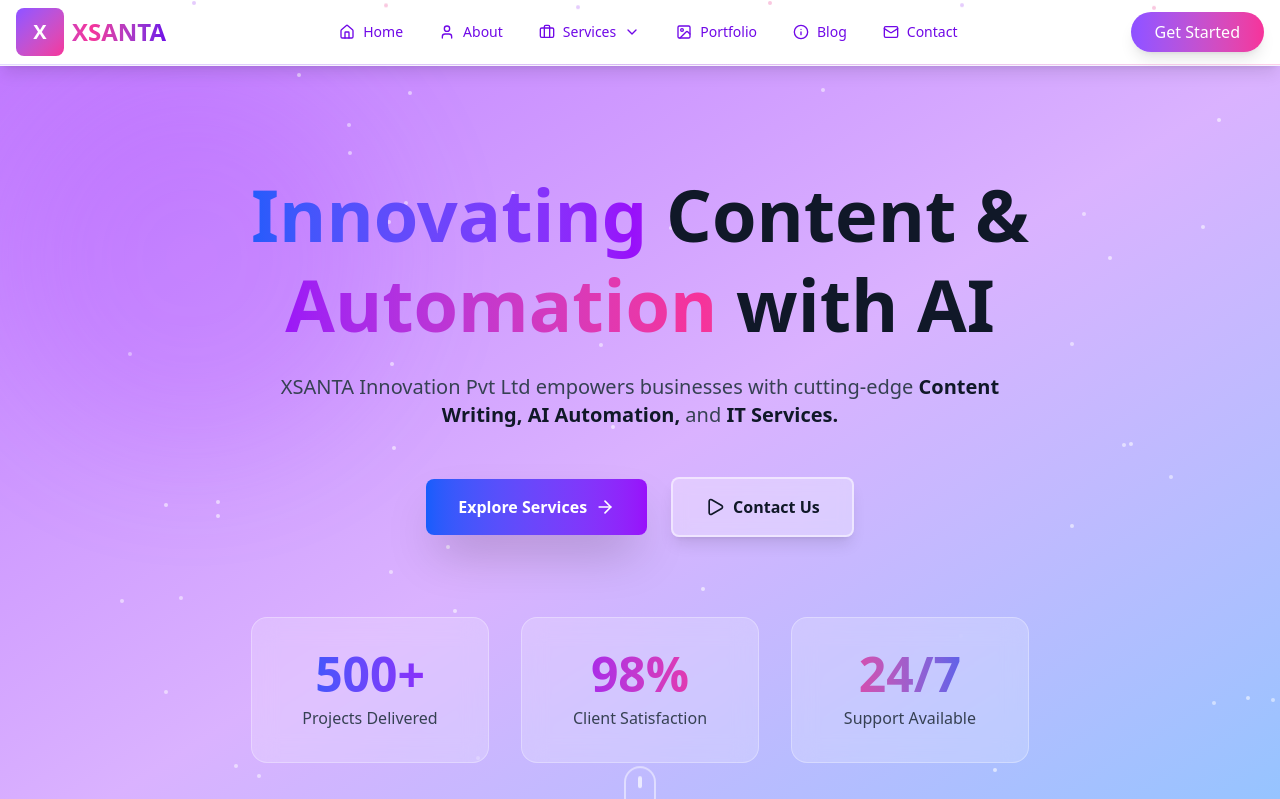
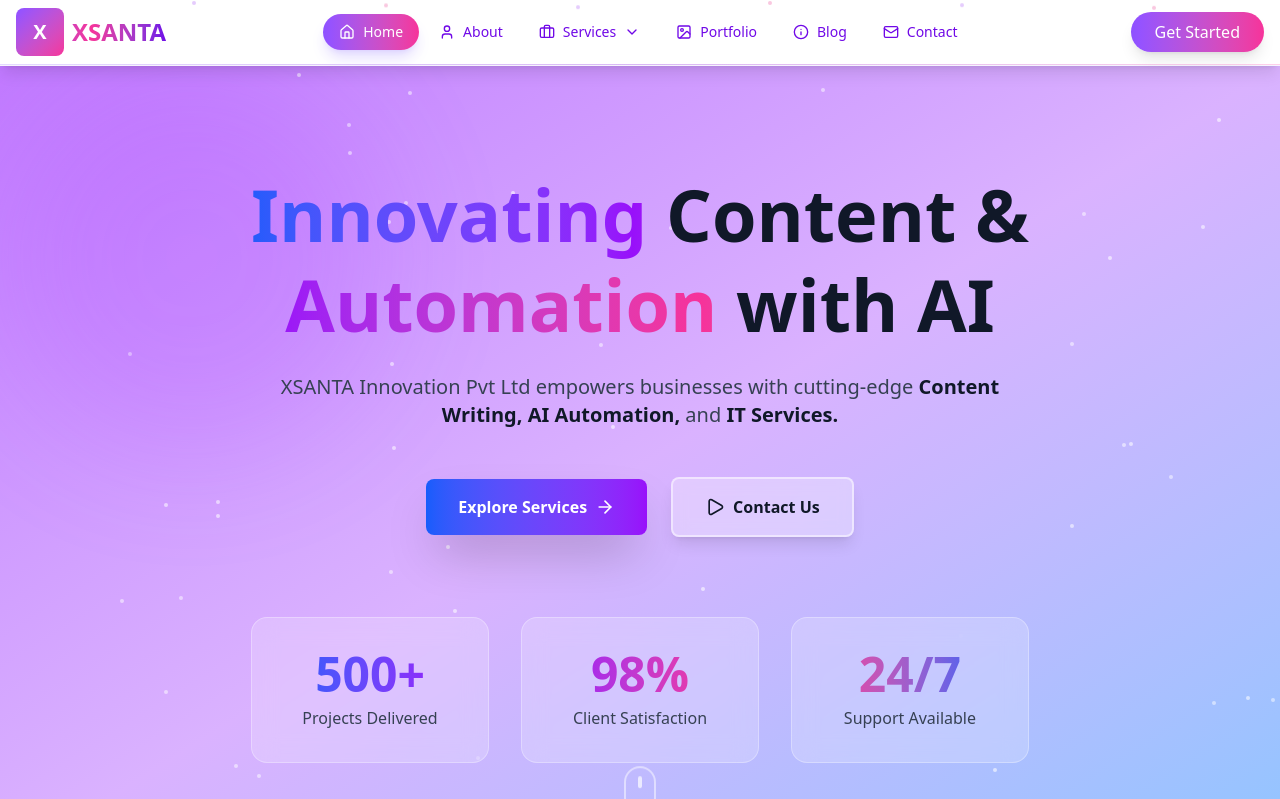
Before and after one commit to Abhi-247/Xsanta, a React app in the folder frontend/: page / in a window 1280 px wide. Shown: the top 799 px of the page. Built offline with nearby package versions, Linux system fonts and the light colour scheme; the HTML template or start-up script is replaced by a standard one.

Commit message:
Refactor Navbar component to manage active links and improve navigation handling; add Vercel configuration for URL rewrites

```diff
--- a/frontend/src/components/Navbar.jsx
+++ b/frontend/src/components/Navbar.jsx
@@ -1,5 +1,4 @@
 import { useState, useEffect } from "react";
-import { Link, useLocation } from "react-router-dom";
 import {
   ChevronDown, Menu, X, Home, User, Briefcase, Image, Mail, Info,
   Zap, Shield, Award, ShoppingCart, Apple, Smartphone, Globe,
@@ -8,11 +7,9 @@
 
 export default function Navbar() {
   const [isScrolled, setIsScrolled] = useState(false);
+  const [activeLink, setActiveLink] = useState('home');
   const [isMobileMenuOpen, setIsMobileMenuOpen] = useState(false);
   const [hoveredDropdown, setHoveredDropdown] = useState(null);
-  const location = useLocation();
-
-  const activeLink = location.pathname;
 
   useEffect(() => {
     const handleScroll = () => {
@@ -23,22 +20,23 @@
   }, []);
 
   const mainNavItems = [
-    { name: 'home', label: 'Home', icon: Home },
-    { name: 'about', label: 'About', icon: User },
+    { name: 'home', label: 'Home', icon: Home, path: '/' },
+    { name: 'about', label: 'About', icon: User, path: '/about' },
     {
       name: 'services',
       label: 'Services',
       icon: Briefcase,
+      path: '/services',
       dropdown: [
         {
           name: 'development',
           label: 'Development',
           icon: Shield,
           children: [
-            { name: 'frontend', label: 'Frontend Development', icon: Globe },
-            { name: 'backend', label: 'Backend Development', icon: FileText },
-            { name: 'fullstack', label: 'Full Stack Development', icon: Award },
-            { name: 'ecommerce', label: 'E-commerce Development', icon: ShoppingCart }
+            { name: 'frontend', label: 'Frontend Development', icon: Globe, path: '/services/frontend' },
+            { name: 'backend', label: 'Backend Development', icon: FileText, path: '/services/backend' },
+            { name: 'fullstack', label: 'Full Stack Development', icon: Award, path: '/services/fullstack' },
+            { name: 'ecommerce', label: 'E-commerce Development', icon: ShoppingCart, path: '/services/ecommerce' }
           ]
         },
         {
@@ -46,10 +44,10 @@
           label: 'Mobile Development',
           icon: Zap,
           children: [
-            { name: 'ios', label: 'iOS Development', icon: Apple },
-            { name: 'android', label: 'Android Development', icon: Smartphone },
-            { name: 'react-native', label: 'React Native', icon: Globe },
-            { name: 'flutter', label: 'Flutter Development', icon: File }
+            { name: 'ios', label: 'iOS Development', icon: Apple, path: '/services/ios' },
+            { name: 'android', label: 'Android Development', icon: Smartphone, path: '/services/android' },
+            { name: 'react-native', label: 'React Native', icon: Globe, path: '/services/react-native' },
+            { name: 'flutter', label: 'Flutter Development', icon: File, path: '/services/flutter' }
           ]
         },
         {
@@ -57,10 +55,10 @@
           label: 'Game Development',
           icon: Award,
           children: [
-            { name: 'poker', label: 'Poker Game Development', icon: Zap },
-            { name: 'casino', label: 'Casino Game Development', icon: Award },
-            { name: 'mobile-game', label: 'Mobile Game Development', icon: Smartphone },
-            { name: 'browser-game', label: 'Browser Game Development', icon: Globe }
+            { name: 'poker', label: 'Poker Game Development', icon: Zap, path: '/services/poker' },
+            { name: 'casino', label: 'Casino Game Development', icon: Award, path: '/services/casino' },
+            { name: 'mobile-game', label: 'Mobile Game Development', icon: Smartphone, path: '/services/mobile-game' },
+            { name: 'browser-game', label: 'Browser Game Development', icon: Globe, path: '/services/browser-game' }
           ]
         },
         {
@@ -68,10 +66,10 @@
           label: 'Content Writing Solutions',
           icon: FileText,
           children: [
-            { name: 'blog', label: 'Blog Writing', icon: FileText },
-            { name: 'article', label: 'Article Writing', icon: File },
-            { name: 'website-content', label: 'Website Content', icon: Globe },
-            { name: 'product-description', label: 'Product Description', icon: ShoppingCart }
+            { name: 'blog', label: 'Blog Writing', icon: FileText, path: '/services/blog-writing' },
+            { name: 'article', label: 'Article Writing', icon: File, path: '/services/article-writing' },
+            { name: 'website-content', label: 'Website Content', icon: Globe, path: '/services/website-content' },
+            { name: 'product-description', label: 'Product Description', icon: ShoppingCart, path: '/services/product-description' }
           ]
         },
         {
@@ -79,10 +77,10 @@
           label: 'Translation Solutions',
           icon: Book,
           children: [
-            { name: 'article-translation', label: 'Article Translation', icon: FileText },
-            { name: 'doc-translation', label: 'Document Translation', icon: File },
-            { name: 'website-translation', label: 'Website Translation', icon: Globe },
-            { name: 'book-translation', label: 'Book Translation', icon: Book }
+            { name: 'article-translation', label: 'Article Translation', icon: FileText, path: '/services/article-translation' },
+            { name: 'doc-translation', label: 'Document Translation', icon: File, path: '/services/doc-translation' },
+            { name: 'website-translation', label: 'Website Translation', icon: Globe, path: '/services/website-translation' },
+            { name: 'book-translation', label: 'Book Translation', icon: Book, path: '/services/book-translation' }
           ]
         },
         {
@@ -90,31 +88,38 @@
           label: 'Industry Solutions',
           icon: Activity,
           children: [
-            { name: 'agriculture', label: 'Agriculture', icon: Activity },
-            { name: 'automotive', label: 'Automotive', icon: Car },
-            { name: 'real-estate', label: 'Real Estate', icon: Building },
-            { name: 'marketing', label: 'Marketing', icon: Zap },
-            { name: 'health-beauty', label: 'Health & Beauty', icon: Heart },
-            { name: 'sports-fitness', label: 'Sports & Fitness', icon: Activity },
-            { name: 'entertainment', label: 'Entertainment', icon: Film }
+            { name: 'marketing', label: 'Marketing', icon: Zap, path: '/industries/marketing' },
+            { name: 'health-beauty', label: 'Health & Beauty', icon: Heart, path: '/industries/health-beauty' },
+            { name: 'sports-fitness', label: 'Sports & Fitness', icon: Activity, path: '/industries/sports-fitness' },
+            { name: 'entertainment', label: 'Entertainment', icon: Film, path: '/industries/entertainment' }
           ]
         }
       ]
     },
-    { name: 'portfolio', label: 'Portfolio', icon: Image },
-    { name: 'blog', label: 'Blog', icon: Info },
-    { name: 'contact', label: 'Contact', icon: Mail }
+    { name: 'portfolio', label: 'Portfolio', icon: Image, path: '/portfolio' },
+    { name: 'blog', label: 'Blog', icon: Info, path: '/blog' },
+    { name: 'contact', label: 'Contact', icon: Mail, path: '/contact' }
   ];
 
-  const navLinkClass = (itemPath, isDropdown = false) =>
-    `group relative px-4 py-2 rounded-full text-sm font-medium transition-all duration-300 transform hover:scale-105 cursor-pointer flex items-center gap-2 ${activeLink === itemPath
+  const navLinkClass = (linkName, isDropdown = false) =>
+    `group relative px-4 py-2 rounded-full text-sm font-medium transition-all duration-300 transform hover:scale-105 cursor-pointer flex items-center gap-2 ${activeLink === linkName
       ? "bg-gradient-to-r from-violet-500 to-pink-500 text-white shadow-lg shadow-violet-300/50"
       : "text-violet-700 hover:text-white hover:bg-gradient-to-r hover:from-violet-400 hover:to-pink-400 hover:shadow-lg hover:shadow-violet-200/50"
     } ${isDropdown ? 'w-full justify-start' : ''}`;
 
-  const handleLinkClick = () => {
+  const handleLinkClick = (linkName, path) => {
+    setActiveLink(linkName);
     setIsMobileMenuOpen(false);
     setHoveredDropdown(null);
+
+    // For demo purposes, we're using console.log
+    // In a real app with React Router, you'd use: navigate(path)
+    console.log(`Navigating to: ${path}`);
+
+    // Simulate navigation by updating URL without reload
+    if (path) {
+      window.history.pushState({}, '', path);
+    }
   };
 
   const toggleMobileMenu = () => {
@@ -127,16 +132,15 @@
       <div className="max-w-7xl mx-auto px-4 relative">
         <div className="flex items-center justify-between h-16">
           {/* Logo */}
-          <Link
-            to="/"
+          <div
             className="text-2xl font-bold bg-gradient-to-r from-violet-600 via-pink-500 to-violet-700 bg-clip-text text-transparent hover:scale-110 transition-transform duration-300 cursor-pointer flex items-center gap-2"
-            onClick={handleLinkClick}
+            onClick={() => handleLinkClick('home', '/')}
           >
             <div className="w-12 h-12 bg-gradient-to-br from-violet-500 to-pink-500 rounded-lg flex items-center justify-center text-white font-bold text-xl">
               X
             </div>
             XSANTA
-          </Link>
+          </div>
 
           {/* Desktop Navigation */}
           <div className="hidden lg:flex items-center space-x-1">
@@ -147,10 +151,9 @@
                 onMouseEnter={() => item.dropdown && setHoveredDropdown(item.name)}
                 onMouseLeave={() => setHoveredDropdown(null)}
               >
-                <Link
-                  to={item.path}
-                  className={navLinkClass(item.path)}
-                  onClick={handleLinkClick}
+                <div
+                  className={navLinkClass(item.name)}
+                  onClick={() => handleLinkClick(item.name, item.path)}
                 >
                   <item.icon className="w-4 h-4" />
                   <span className="relative z-10">{item.label}</span>
@@ -166,7 +169,7 @@
                   <div className="absolute inset-0 rounded-full overflow-hidden">
                     <div className="absolute inset-0 translate-x-[-200%] bg-gradient-to-r from-transparent via-white/30 to-transparent group-hover:translate-x-[200%] transition-transform duration-700"></div>
                   </div>
-                </Link>
+                </div>
 
                 {/* Mega Dropdown Menu */}
                 {item.dropdown && hoveredDropdown === item.name && (
@@ -184,7 +187,7 @@
                                 <div
                                   key={child.name}
                                   className="group flex items-center gap-2 px-3 py-2 rounded-lg hover:bg-violet-50 transition-all duration-300 cursor-pointer"
-                                  onClick={() => handleLinkClick(child.name)}
+                                  onClick={() => handleLinkClick(child.name, child.path)}
                                 >
                                   <div className="w-7 h-7 rounded-lg bg-gradient-to-br from-violet-500 to-pink-500 flex items-center justify-center flex-shrink-0 group-hover:scale-110 transition-transform duration-300">
                                     <child.icon className="w-3.5 h-3.5 text-white" />
@@ -207,7 +210,10 @@
 
           {/* CTA Button */}
           <div className="hidden lg:block">
-            <button className="px-6 py-2 bg-gradient-to-r from-violet-500 to-pink-500 text-white rounded-full font-medium shadow-lg hover:shadow-xl hover:scale-105 transition-all duration-300 hover:from-violet-600 hover:to-pink-600">
+            <button
+              onClick={() => handleLinkClick('contact', '/contact')}
+              className="px-6 py-2 bg-gradient-to-r from-violet-500 to-pink-500 text-white rounded-full font-medium shadow-lg hover:shadow-xl hover:scale-105 transition-all duration-300 hover:from-violet-600 hover:to-pink-600"
+            >
               Get Started
             </button>
           </div>
@@ -224,26 +230,34 @@
         {/* Mobile Menu */}
         {isMobileMenuOpen && (
           <div className="lg:hidden absolute top-full left-0 right-0 bg-white/95 backdrop-blur-lg border border-violet-100 rounded-b-xl shadow-xl">
-            <div className="px-4 py-4 space-y-2">
+            <div className="px-4 py-4 space-y-2 max-h-96 overflow-y-auto">
               {mainNavItems.map((item) => (
                 <div key={item.name}>
                   <div
                     className={navLinkClass(item.name, true)}
-                    onClick={() => handleLinkClick(item.name)}
+                    onClick={() => handleLinkClick(item.name, item.path)}
                   >
                     <item.icon className="w-4 h-4" />
                     <span>{item.label}</span>
                   </div>
                   {item.dropdown && (
                     <div className="ml-6 mt-2 space-y-1">
-                      {item.dropdown.map((dropdownItem) => (
-                        <div
-                          key={dropdownItem.name}
-                          className={`${navLinkClass(dropdownItem.name, true)} text-sm`}
-                          onClick={() => handleLinkClick(dropdownItem.name)}
-                        >
-                          <dropdownItem.icon className="w-3 h-3" />
-                          <span>{dropdownItem.label}</span>
+                      {item.dropdown.map((category) => (
+                        <div key={category.name} className="space-y-1">
+                          <div className="text-xs font-semibold text-gray-500 px-3 py-1 flex items-center gap-2">
+                            <category.icon className="w-3 h-3" />
+                            {category.label}
+                          </div>
+                          {category.children.map((child) => (
+                            <div
+                              key={child.name}
+                              className={`${navLinkClass(child.name, true)} text-xs ml-2`}
+                              onClick={() => handleLinkClick(child.name, child.path)}
+                            >
+                              <child.icon className="w-3 h-3" />
+                              <span>{child.label}</span>
+                            </div>
+                          ))}
                         </div>
                       ))}
                     </div>
@@ -251,7 +265,10 @@
                 </div>
               ))}
               <div className="pt-4 border-t border-violet-100">
-                <button className="w-full px-4 py-2 bg-gradient-to-r from-violet-500 to-pink-500 text-white rounded-full font-medium shadow-lg hover:shadow-xl transition-all duration-300">
+                <button
+                  onClick={() => handleLinkClick('contact', '/contact')}
+                  className="w-full px-4 py-2 bg-gradient-to-r from-violet-500 to-pink-500 text-white rounded-full font-medium shadow-lg hover:shadow-xl transition-all duration-300"
+                >
                   Get Started
                 </button>
               </div>
```
Also changed, not shown: 1 other file (tests, documents, lock files or other folders).
